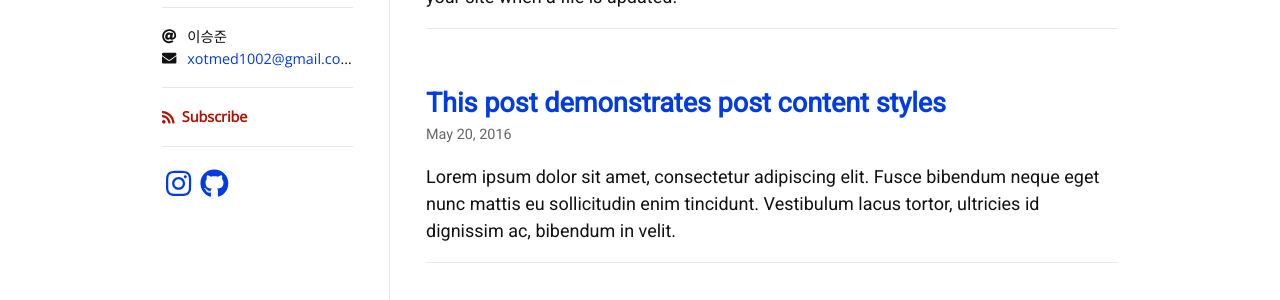
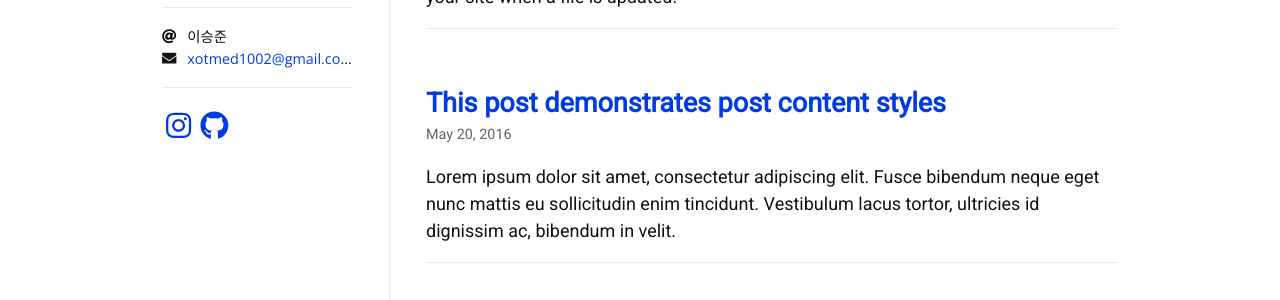
Before and after one commit to MooTo2002/MooTo2002.github.io, a Jekyll site: the page built from index.html, in a window 1280 px wide. Shown: the part 292-592 px from the top of the page. Built offline with Jekyll 4.4.1, drawn with Linux system fonts in a browser that asks for light colours; nearby versions of some CDN libraries; some web fonts are replaced; the list of posts is cut into pages by our own code.

Commit message:
Update sidebar.html

```diff
--- a/_includes/sidebar.html
+++ b/_includes/sidebar.html
@@ -32,14 +32,6 @@
   </ul>
 </div>
 
-{% if site.subscribe != false -%}
-<div class="sidebar-section feed-subscribe">
-  <a href="{{ 'feed.xml' | relative_url }}">
-    <i class="sidebar-icon fas fa-rss"></i><span>Subscribe</span>
-  </a>
-</div>
-{%- endif %}
-
 {% if site.data.social -%}
   <div class="sidebar-section">
     <ul class="social-icons">
```
